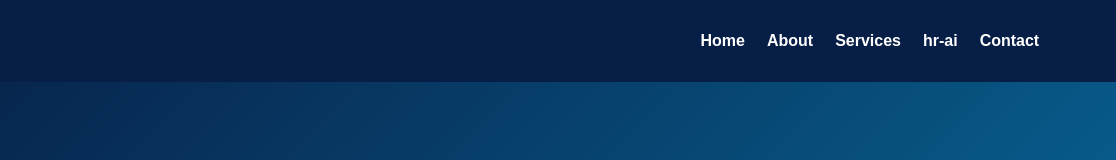
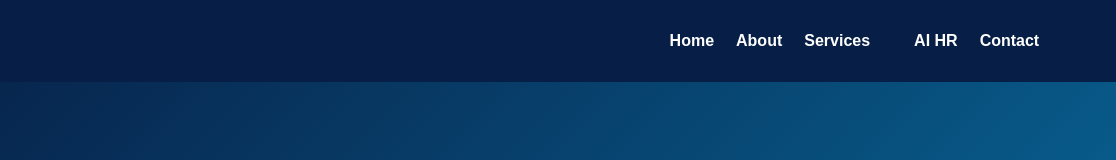
Before and after one commit to rkfacilityservicespvt17-a11y/RK-Facility-Service-OPC-Private-Limited, a plain HTML site: page index.html in a window 1280 px wide. Shown: the top 160 px of the page, 164-1280 px from the left. Drawn offline with Linux system fonts and the light colour scheme.

Commit message:
Fix link for AI HR in navigation menu

```diff
--- a/index.html
+++ b/index.html
@@ -35,7 +35,7 @@ footer{background:#04142e;color:#fff;text-align:center;padding:30px}
 <nav>
 <img src="rk-logo.jpg" alt="RK Facility Service Logo">
 <ul>
-<li><a href="#home">Home</a></li><li><a href="#about">About</a></li><li><a href="#services">Services</a></li><li><a href="#aihr">hr-ai</a></li><li><a href="#contact">Contact</a></li>
+<li><a href="#home">Home</a></li><li><a href="#about">About</a></li><li><a href="#services">Services</a></li><li><li><a href="hr-ai/">AI HR</a></li><li><a href="#contact">Contact</a></li>
 </ul>
 </nav>
 
```
